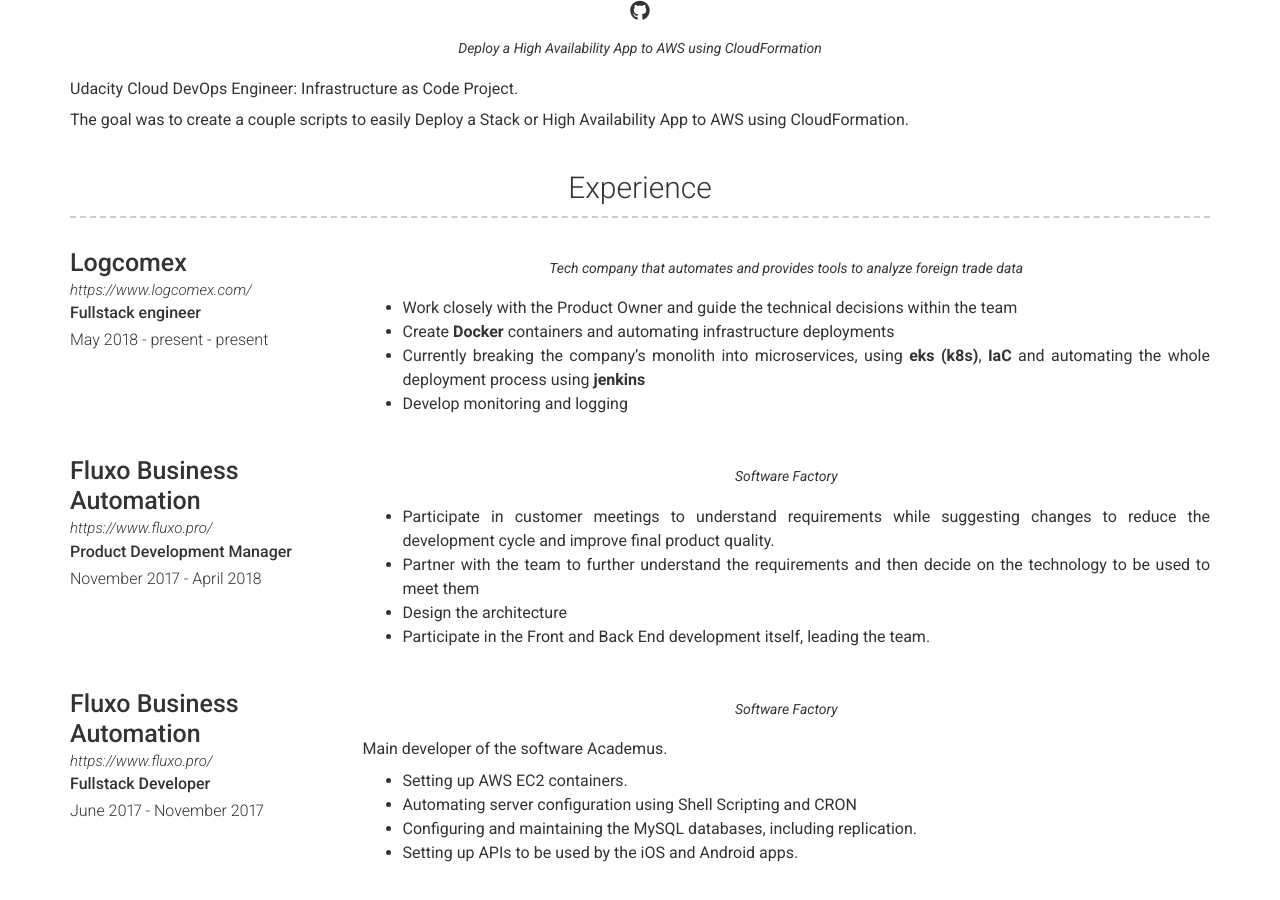
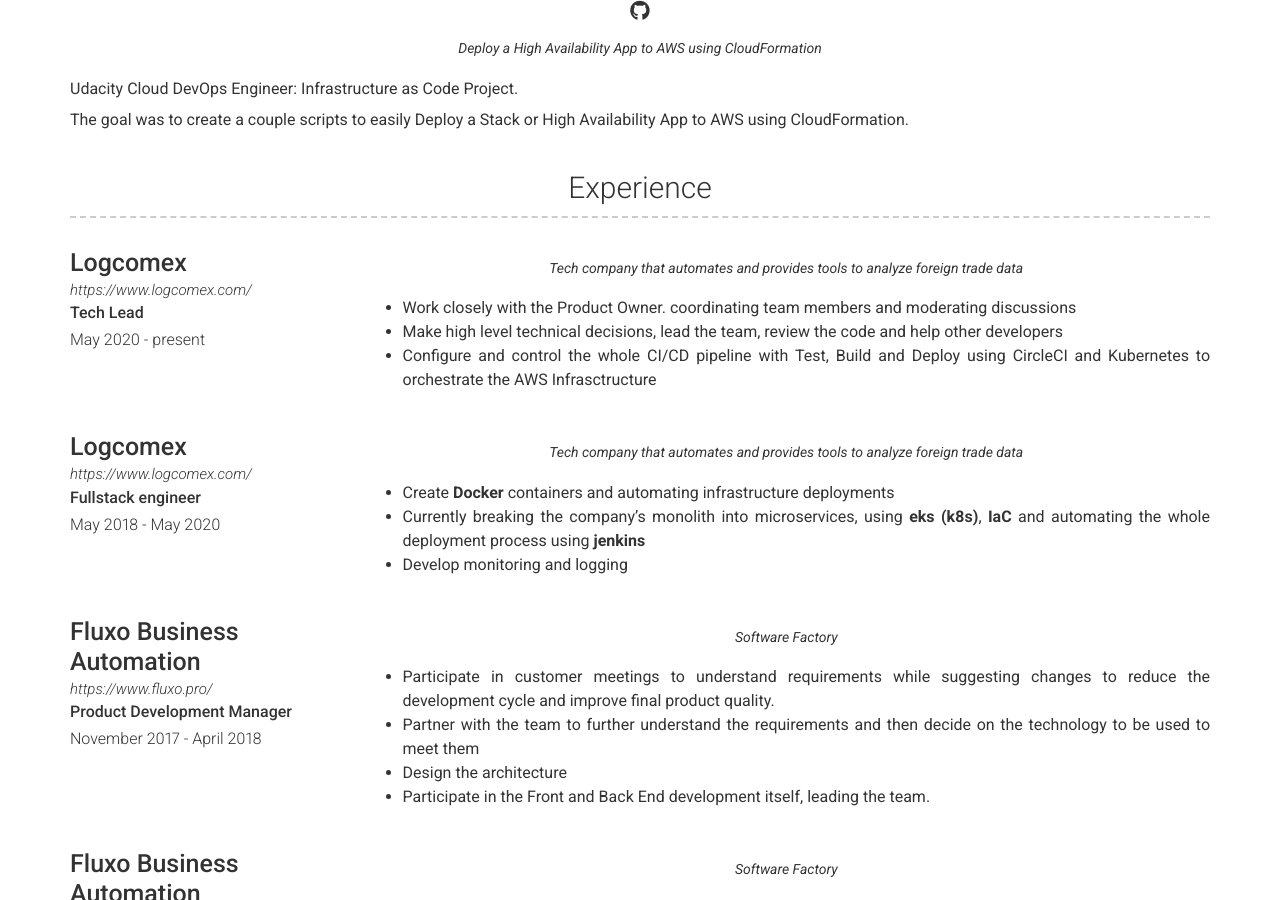
Before and after one commit to edumueller/resume, a Jekyll site: the page built from index.md, in a window 1280 px wide and 900 px high, scrolled down 924 px. Built offline with Jekyll 4.4.1, drawn with Linux system fonts in a browser that asks for light colours; nearby versions of some CDN libraries.

Commit message:
Update experience.yml

```diff
--- a/_data/experience.yml
+++ b/_data/experience.yml
@@ -2,12 +2,23 @@
 - layout: left
   company: Logcomex
   link: https://www.logcomex.com/
-  job_title: Fullstack engineer
-  dates: May 2018 - present - present
+  job_title: Tech Lead
+  dates: May 2020 - present
   quote: >
    Tech company that automates and provides tools to analyze foreign trade data
   description: | # this will include new lines to allow paragraphs
-    - Work closely with the Product Owner and guide the technical decisions within the team
+    - Work closely with the Product Owner. coordinating team members and moderating discussions
+    - Make high level technical decisions, lead the team, review the code and help other developers
+    - Configure and control the whole CI/CD pipeline with Test, Build and Deploy using CircleCI and Kubernetes to orchestrate the AWS Infrasctructure
+
+- layout: left
+  company: Logcomex
+  link: https://www.logcomex.com/
+  job_title: Fullstack engineer
+  dates: May 2018 - May 2020
+  quote: >
+   Tech company that automates and provides tools to analyze foreign trade data
+  description: | # this will include new lines to allow paragraphs
     - Create **Docker** containers and automating infrastructure deployments
     - Currently breaking the company's monolith into microservices, using **eks (k8s)**, **IaC** and automating the whole deployment process using **jenkins**
     - Develop monitoring and logging
```
